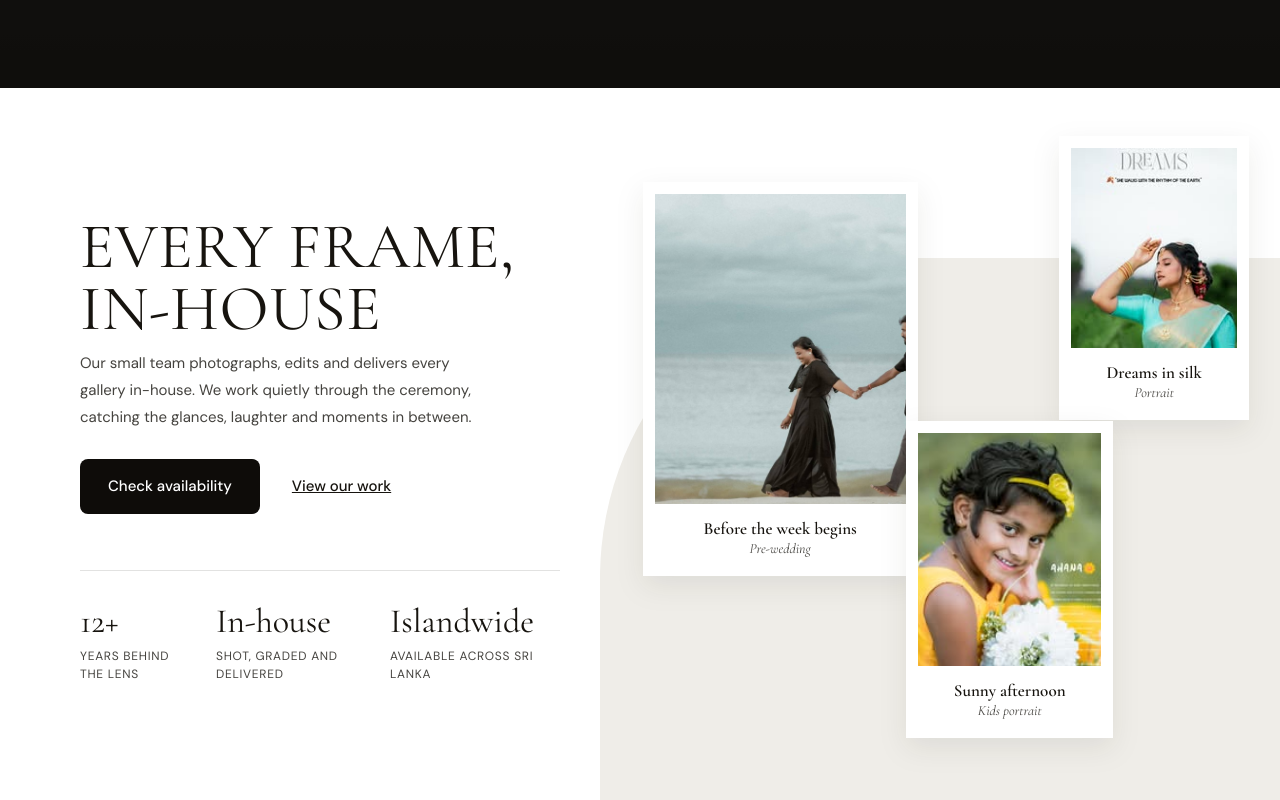
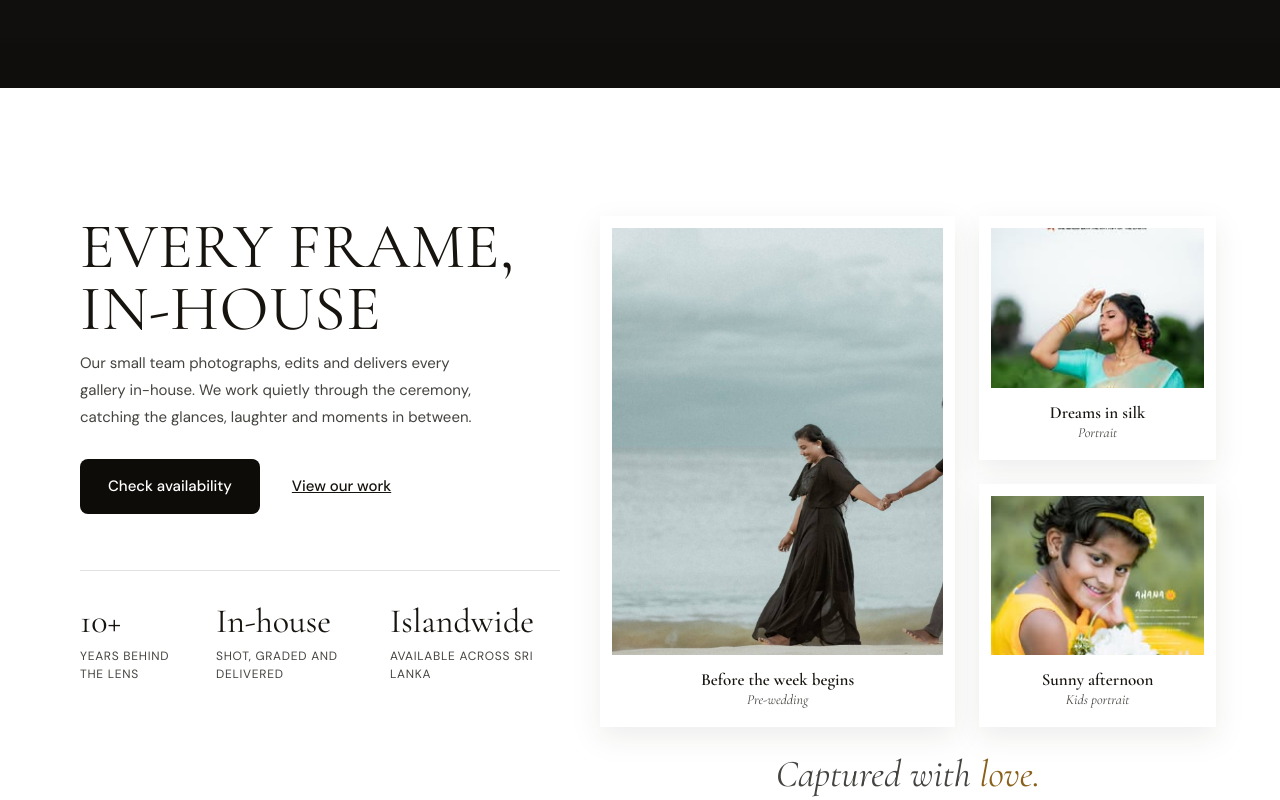
Before and after one commit to abyyogathas-1129/ACS-capture, a React (Vite) app in the folder web/client/: page / in a window 1280 px wide. Shown: the part 700-1500 px from the top of the page. Built offline with nearby package versions, Linux system fonts and the light colour scheme; a web font is replaced by a local one.

Commit message:
style(home): showcase photo grid and shorter instagram section

```diff
--- a/web/client/src/components/home/InstagramSection.tsx
+++ b/web/client/src/components/home/InstagramSection.tsx
@@ -37,16 +37,16 @@ const instagramUrl =
 // Hovering a post slides a dark layer down with the Instagram icon in the middle.
 function InstagramSection() {
   return (
-    <section className="bg-ivory-soft px-5 py-16 lg:px-20 lg:py-24">
+    <section className="bg-ivory-soft px-5 py-12 lg:px-20 lg:py-16">
       <div className="mx-auto max-w-[1280px]">
         <p className="text-gold-dark text-xs font-medium tracking-[0.35em] uppercase">
           Instagram
         </p>
-        <h2 className="mt-3 font-serif text-5xl italic lg:text-[56px]">
+        <h2 className="mt-3 font-serif text-4xl italic lg:text-5xl">
           Follow along
         </h2>
 
-        <div className="mt-10 bg-white">
+        <div className="mt-8 bg-white">
           {/* Profile bar */}
           <div className="flex flex-col items-center gap-6 px-5 py-6 md:flex-row md:justify-center md:gap-12">
             <div className="flex items-center gap-4">
@@ -88,8 +88,8 @@ function InstagramSection() {
             </a>
           </div>
 
-          {/* Posts wall */}
-          <ul className="grid grid-cols-2 lg:grid-cols-4">
+          {/* Posts wall: one strip of 8 on laptops, 2 rows of 4 on smaller screens, to keep the section short */}
+          <ul className="grid grid-cols-4 lg:grid-cols-8">
             {instagramPosts.map((post) => (
               <li key={post.id}>
                 <a
@@ -107,7 +107,7 @@ function InstagramSection() {
                     className="absolute inset-0 flex -translate-y-full items-center justify-center bg-black/80 transition-transform duration-[400ms] ease-[cubic-bezier(.77,0,.175,1)] group-hover:translate-y-0 group-focus-visible:translate-y-0"
                     aria-hidden="true"
                   >
-                    <img src={instagramIcon} alt="" className="h-8 w-8" />
+                    <img src={instagramIcon} alt="" className="h-6 w-6" />
                   </span>
                 </a>
               </li>
--- a/web/client/src/components/home/ShowcaseSection.tsx
+++ b/web/client/src/components/home/ShowcaseSection.tsx
@@ -14,20 +14,38 @@ import { cn } from '../../utils/cn'
 import PhotoPrint from '../common/PhotoPrint'
 
 const studioStats = [
-  { value: '12+', label: 'Years behind the lens' },
+  { value: '10+', label: 'Years behind the lens' },
   { value: 'In-house', label: 'Shot, graded and delivered' },
   { value: 'Islandwide', label: 'Available across Sri Lanka' },
 ]
 
-// On large screens each print is placed like the Figma collage.
-// The numbers are percentages of the 800 x 880 collage box, so it shrinks nicely.
-// The first print is the main one: biggest card, and full width on small screens.
+// The collage is a simple grid with 24px gaps:
+// the main print on the left (2 rows tall), and 2 smaller 4:3 prints stacked on the right.
+// On phones the main print is full width, with the other two side by side underneath.
 // Every few seconds each print fades to its next photo (all lists have the same length).
-const showcaseSlots = [
+// photoPositionClassName moves the 4:3 crop so the people stay inside the frame.
+type ShowcasePhoto = {
+  title: string
+  subtitle: string
+  imageSrc: string
+  photoPositionClassName?: string
+}
+
+type ShowcaseSlot = {
+  className: string
+  layerClassName: string
+  printClassName: string
+  photoClassName: string
+  photos: ShowcasePhoto[]
+}
+
+const showcaseSlots: ShowcaseSlot[] = [
   {
-    className:
-      'col-span-2 sm:row-span-2 lg:left-[6.25%] lg:top-[12.5%] lg:w-[40.5%]',
-    photoClassName: 'aspect-[300/370]',
+    // From tablet size, the main print stretches to the exact height of the 2 small prints
+    className: 'col-span-2 sm:col-span-1 sm:row-span-2',
+    layerClassName: 'sm:absolute sm:inset-0',
+    printClassName: 'sm:h-full',
+    photoClassName: 'aspect-[300/370] sm:aspect-auto sm:min-h-0 sm:flex-1',
     photos: [
       {
         title: 'Shore at dusk',
@@ -47,40 +65,56 @@ const showcaseSlots = [
     ],
   },
   {
-    className: 'lg:left-[67.5%] lg:top-[6.4%] lg:w-[28%]',
-    photoClassName: 'aspect-[200/240]',
+    className: '',
+    layerClassName: '',
+    printClassName: '',
+    photoClassName: 'aspect-[4/3]',
     photos: [
       {
         title: 'Hand in hand',
         subtitle: 'Pre-wedding',
         imageSrc: handInHandPhoto,
+        // The couple stand low in the photo, so keep the lower part
+        photoPositionClassName: 'object-[50%_70%]',
       },
       {
         title: 'Dreams in silk',
         subtitle: 'Portrait',
         imageSrc: sareePortraitPhoto,
+        photoPositionClassName: 'object-[50%_65%]',
       },
       {
         title: 'Little gentleman',
         subtitle: 'Kids portrait',
         imageSrc: littleBoyPortraitPhoto,
+        photoPositionClassName: 'object-[50%_65%]',
       },
     ],
   },
   {
-    className: 'lg:left-[45%] lg:top-[44.5%] lg:w-[30.5%]',
-    photoClassName: 'aspect-[220/280]',
+    className: '',
+    layerClassName: '',
+    printClassName: '',
+    photoClassName: 'aspect-[4/3]',
     photos: [
-      { title: 'Sea breeze', subtitle: 'Portrait', imageSrc: seaBreezePhoto },
+      {
+        title: 'Sea breeze',
+        subtitle: 'Portrait',
+        imageSrc: seaBreezePhoto,
+        // Keep her face in the frame
+        photoPositionClassName: 'object-[50%_30%]',
+      },
       {
         title: 'Sunny afternoon',
         subtitle: 'Kids portrait',
         imageSrc: yellowDressPortraitPhoto,
+        photoPositionClassName: 'object-[50%_45%]',
       },
       {
         title: 'Garden party',
         subtitle: 'Kids portrait',
         imageSrc: pinkDressPortraitPhoto,
+        photoPositionClassName: 'object-[50%_40%]',
       },
     ],
   },
@@ -145,21 +179,18 @@ function ShowcaseSection() {
           </div>
         </div>
 
+        {/* lg:pt-32 matches the text column, so the main print's top lines up with the "Every frame" heading */}
         <div
-          className="relative grid grid-cols-2 gap-4 sm:grid-cols-3 lg:ml-auto lg:block lg:aspect-[800/880] lg:w-full lg:max-w-[800px]"
+          className="relative grid grid-cols-2 gap-6 sm:grid-cols-[3fr_2fr] lg:ml-auto lg:w-full lg:max-w-[800px] lg:self-start lg:pt-32 lg:pr-16 lg:pb-24"
           // Pause while the mouse is over the photos, so visitors can look properly
           onMouseEnter={() => setIsPausedByVisitor(true)}
           onMouseLeave={() => setIsPausedByVisitor(false)}
         >
-          <div
-            className="bg-ivory absolute top-[22.7%] left-0 hidden h-[77.3%] w-full rounded-tl-[320px] lg:block"
-            aria-hidden="true"
-          />
-
           {showcaseSlots.map((slot) => (
             <div
-              key={slot.className}
-              className={cn('grid lg:absolute', slot.className)}
+              key={slot.photos[0].title}
+              // "relative" lets the main print's layers stretch inside this spot
+              className={cn('relative grid', slot.className)}
             >
               {/* All photos of this spot sit on top of each other; only the active one is visible */}
               {slot.photos.map((photo, photoIndex) => {
@@ -171,6 +202,7 @@ function ShowcaseSection() {
                     aria-hidden={!isActivePhoto}
                     className={cn(
                       'col-start-1 row-start-1 transition-opacity duration-1000 ease-in-out',
+                      slot.layerClassName,
                       isActivePhoto ? 'opacity-100' : 'opacity-0',
                     )}
                   >
@@ -178,13 +210,23 @@ function ShowcaseSection() {
                       imageSrc={photo.imageSrc}
                       title={photo.title}
                       subtitle={photo.subtitle}
-                      photoClassName={slot.photoClassName}
+                      className={slot.printClassName}
+                      photoClassName={cn(
+                        slot.photoClassName,
+                        photo.photoPositionClassName,
+                      )}
                     />
                   </div>
                 )
               })}
             </div>
           ))}
+
+          {/* Short line under the photos, across both columns; gold word like the other headings.
+              The size grows step by step with the screen, so it always stays on one line inside the photo area. */}
+          <p className="text-body/80 col-span-2 text-center font-serif text-3xl leading-tight whitespace-nowrap italic sm:text-4xl lg:text-[40px] xl:text-[38px]">
+            Captured with <em className="text-gold-dark">love.</em>
+          </p>
         </div>
       </div>
     </section>
```
